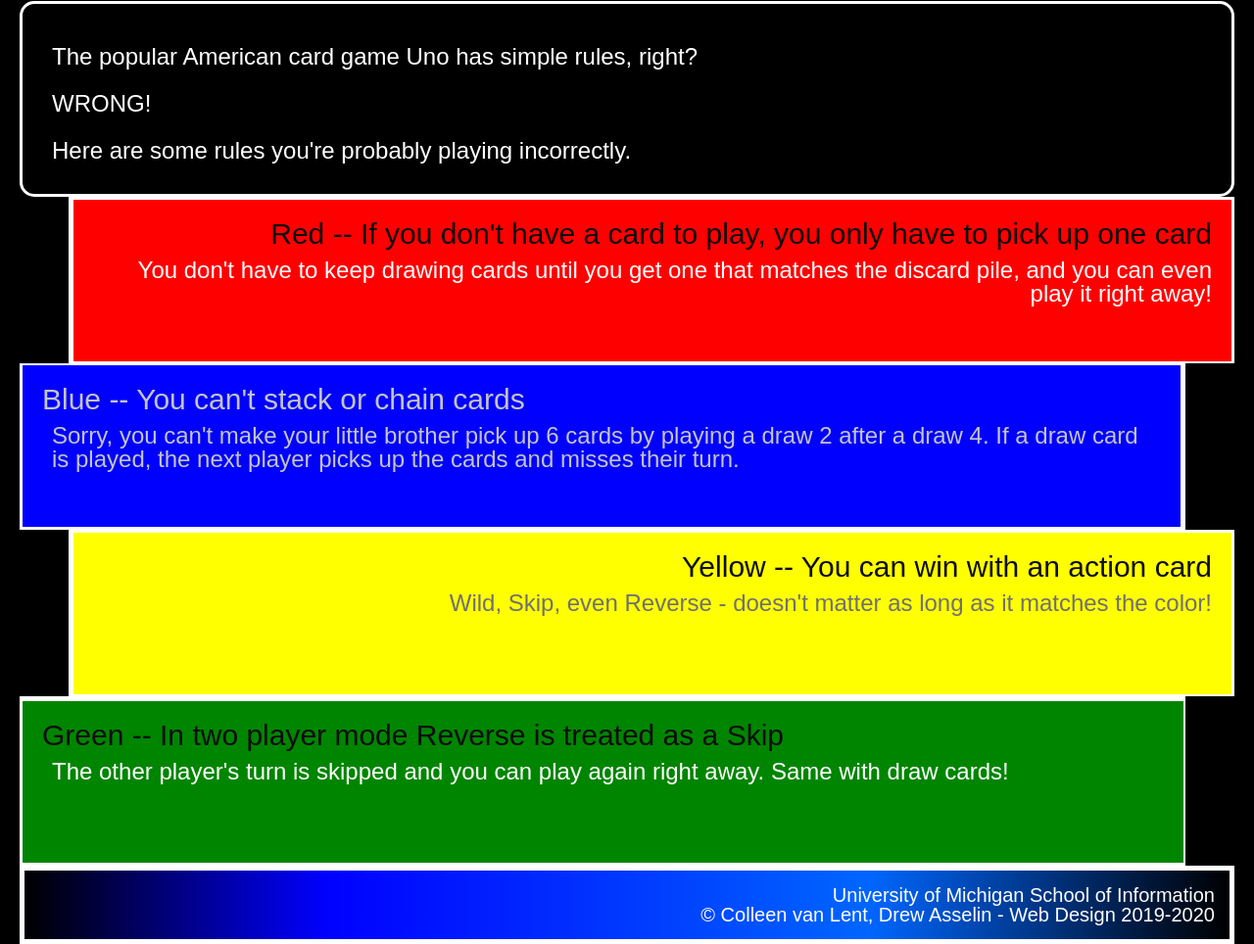
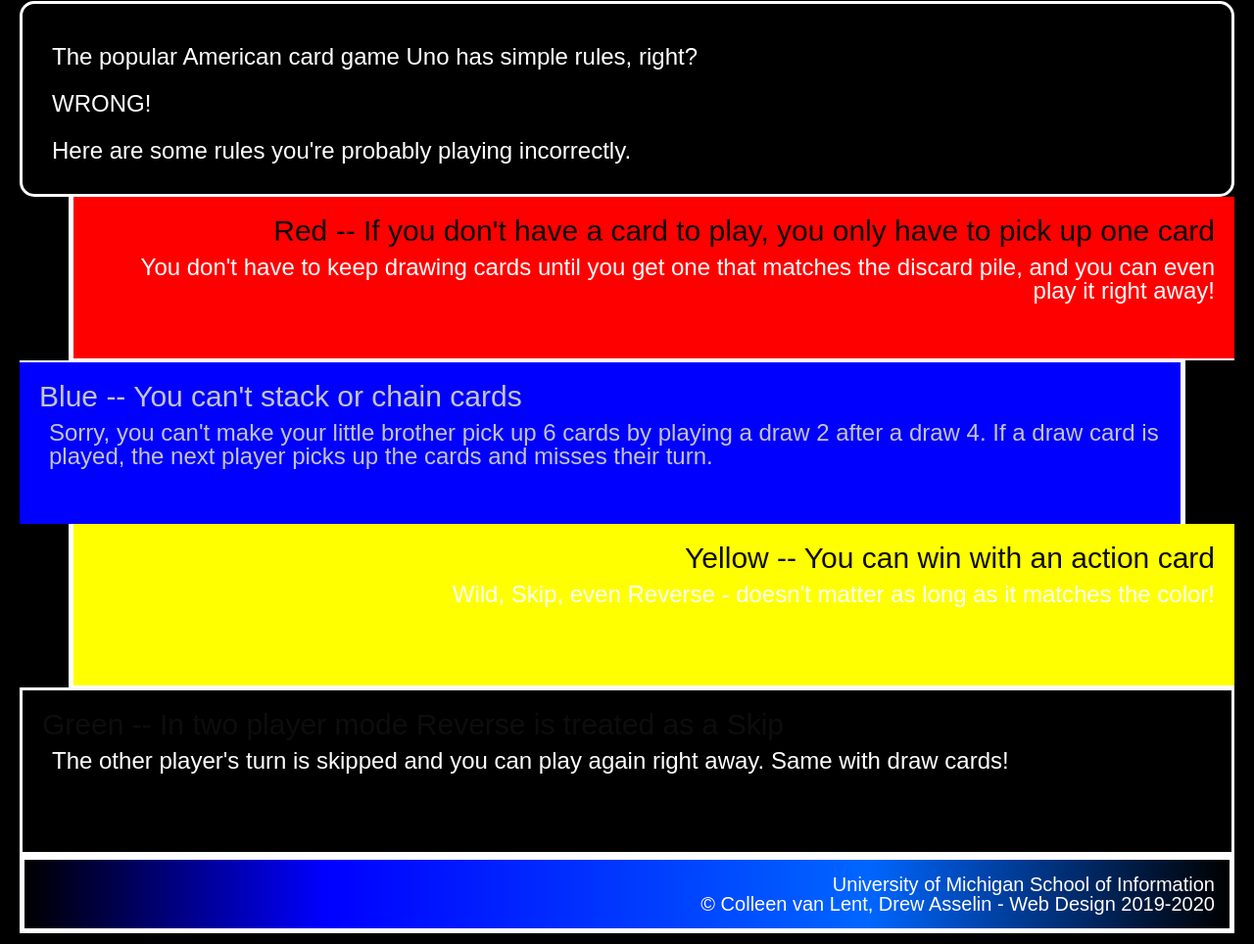
Before and after one commit to giucusu/hw2_simple_css, a plain HTML site: page index.html in a window 1280 px wide. Shown: the part 327-1291 px from the top of the page at 98% size. Drawn offline with Linux system fonts and the light colour scheme.

Commit message:
Add files via upload

```diff
--- a/css/style.css
+++ b/css/style.css
@@ -64,6 +64,8 @@
   margin-left: 50px;
   border-bottom: 2px solid #fff;
   border-left: 5px solid #fff;
+  border-top: 0; /* Added */
+  border-right: 0; /* Added */
 }
 
 .blue {
@@ -72,6 +74,8 @@
   margin-right: 50px;
   border-top: 2px solid #fff;
   border-right: 5px solid #fff;
+  border-bottom: 0; /* Added */
+  border-left: 0; /* Added */
 }
 
 .blue h2 {
@@ -88,20 +92,11 @@
   margin-left: 50px;
   border-bottom: 2px solid #fff;
   border-left: 5px solid #fff;
-}
-
-.yellow p {
-  color:#707070;
+  border-top: 0; /* Added */
+  border-right: 0; /* Added */
 }
 
 
-.green {
-  background-color: #008500;
-  text-align: left;
-  margin-right: 50px;
-  border-top: 5px solid #fff;
-  border-right: 2px solid #fff;
-}
 
 footer {
   background: linear-gradient(to right, #000000, #0000ff 25%, #0066ff 70%, #000000);
```
